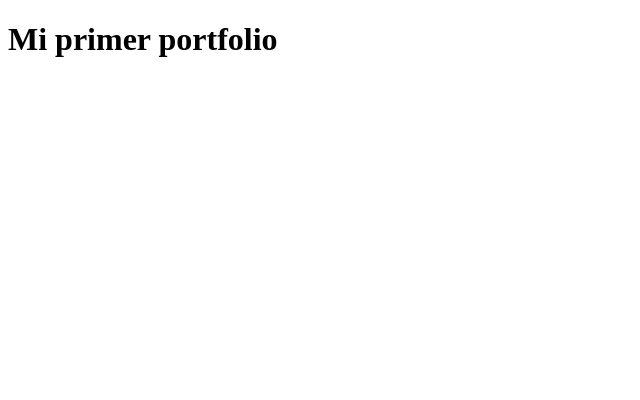
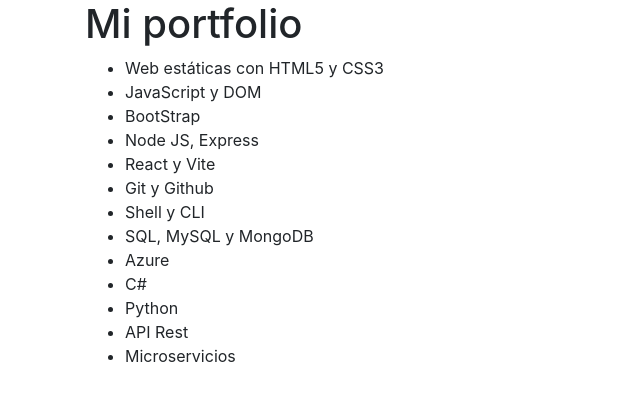
Before and after one commit to jesuscaso/jesuscaso.github.io, a plain HTML site: page index.html in a window 1280 px wide. Shown: the whole page, without its empty margins (0-640 px from the left). Drawn offline with nearby package versions, Linux system fonts and the light colour scheme.

Commit message:
actualización portfolio

```diff
--- a/index.html
+++ b/index.html
@@ -1,11 +1,44 @@
 <!DOCTYPE html>
 <html lang="es">
+
 <head>
     <meta charset="UTF-8">
     <meta name="viewport" content="width=device-width, initial-scale=1.0">
+
+    <!-- Etiquetas meta para  -->
+    <meta property="og:type" content="website" />
+    <meta property="og:title" content="título de tu página o tu post" />
+    <meta property="og:description" content="descripción del contenido de la página" />
+    <meta property="og:image" content="enlace al archivo de la imagen" />
+    <meta property="og:url" content="permalink" />
+
+    <link rel="stylesheet" href="https://cdn.jsdelivr.net/npm/bootstrap@4.6.2/dist/css/bootstrap.min.css"
+        integrity="sha384-xOolHFLEh07PJGoPkLv1IbcEPTNtaed2xpHsD9ESMhqIYd0nLMwNLD69Npy4HI+N" crossorigin="anonymous">
     <title>Porfolio Jesús Caso</title>
 </head>
+
 <body>
-    <h1>Mi primer portfolio</h1>
+    <div class="container">
+        <h1>Mi portfolio</h1>
+        <ul>
+            <li>Web estáticas con HTML5 y CSS3</li>
+            <li>JavaScript y DOM</li>
+            <li>BootStrap</li>
+            <li>Node JS, Express</li>
+            <li>React y Vite</li>
+            <li>Git y Github</li>
+            <li>Shell y CLI</li>
+            <li>SQL, MySQL y MongoDB</li>
+            <li>Azure</li>
+            <li>C#</li>
+            <li>Python</li>
+            <li>API Rest</li>
+            <li>Microservicios</li>
+        </ul>
+    </div>
+    <script src="https://cdn.jsdelivr.net/npm/bootstrap@4.6.2/dist/js/bootstrap.min.js"
+        integrity="sha384-+sLIOodYLS7CIrQpBjl+C7nPvqq+FbNUBDunl/OZv93DB7Ln/533i8e/mZXLi/P+"
+        crossorigin="anonymous"></script>
 </body>
+
 </html>
```
